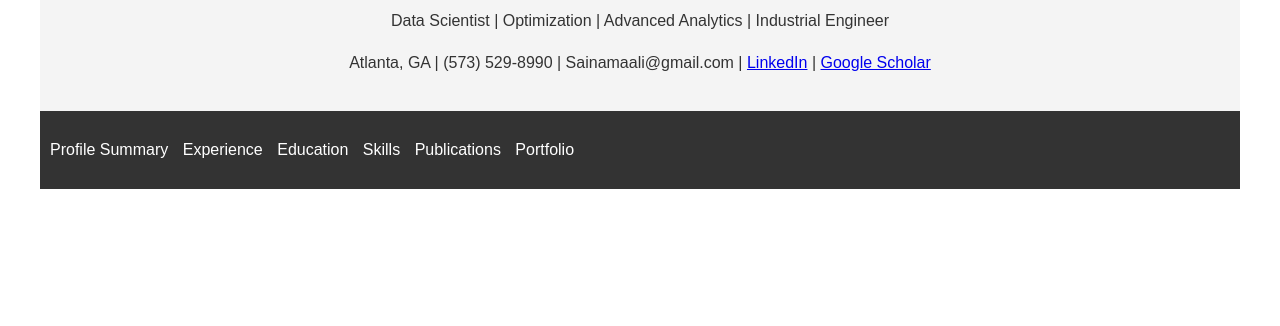
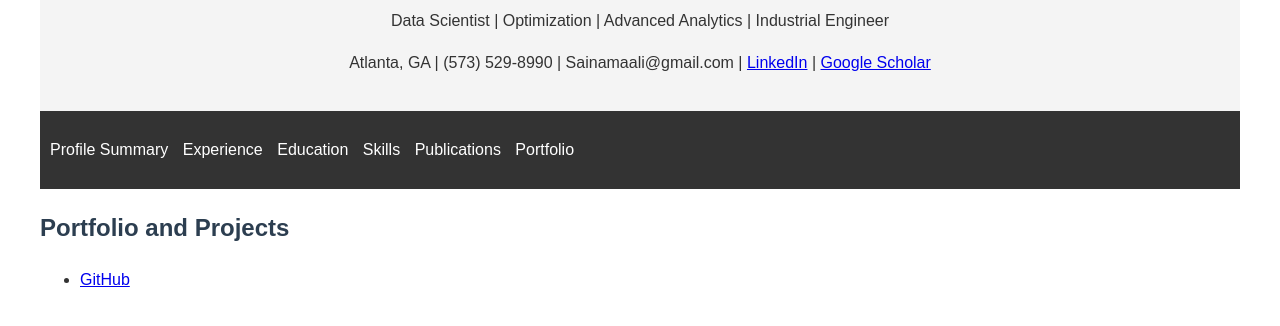
Before and after one commit to SainaPolis/SainaPolis.github.io, a plain HTML site: page index.html in a window 1280 px wide. Both pictures are taken after a click on the link "Portfolio". Shown: the part 126-452 px from the top of the page. Drawn offline with Linux system fonts and the light colour scheme.

Commit message:
Update index.html

```diff
--- a/index.html
+++ b/index.html
@@ -189,7 +189,7 @@
         </section>
 
 
-        <section id="skills" class="tab-content">
+        <section id="portfolio" class="tab-content">
             <h2>Portfolio and Projects</h2>
             <ul>
                 <li> <a href="https://github.com/SainaPolis">GitHub</a> </li>
```
